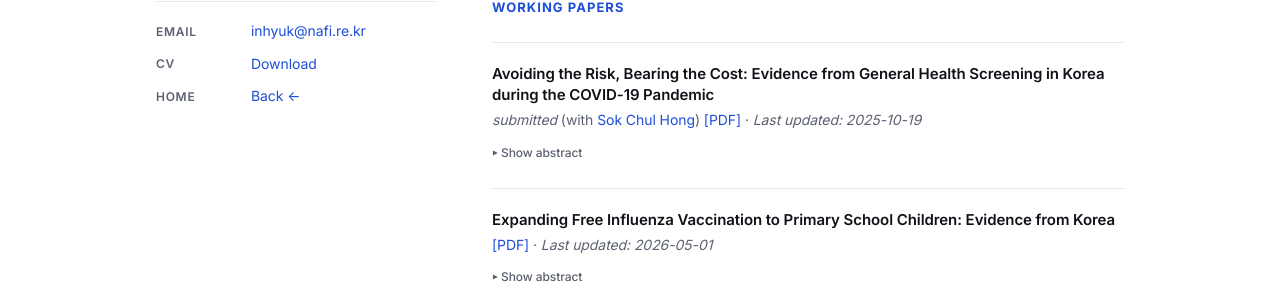
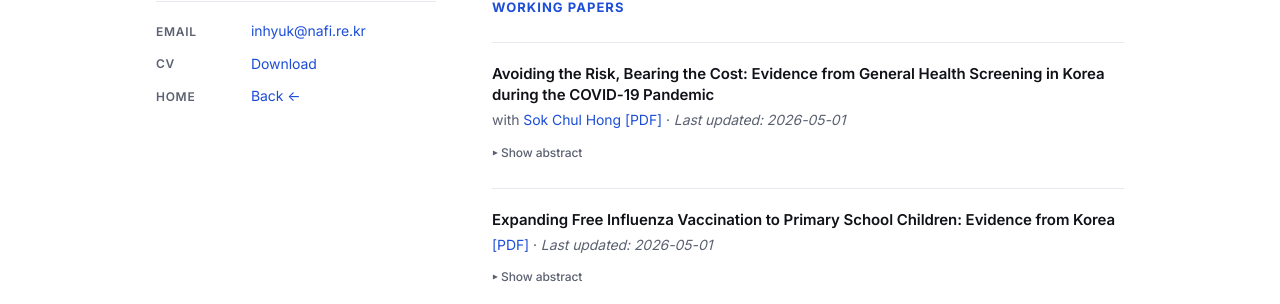
Before and after one commit to inhyuk-hwang/inhyuk-hwang.github.io, a Jekyll site: the page built from research.md, in a window 1280 px wide and 1328 px high. Shown: the part 514-818 px from the top of the window. Built offline with Jekyll 4.4.1, drawn with Linux system fonts in a browser that asks for light colours.

Commit message:
Update papers.yml

```diff
--- a/_data/papers.yml
+++ b/_data/papers.yml
@@ -1,12 +1,14 @@
 - title: "Avoiding the Risk, Bearing the Cost: Evidence from General Health Screening in Korea during the COVID-19 Pandemic"
-  authors: "*submitted* (with [Sok Chul Hong](https://sites.google.com/site/sokchulhong/))"
+  status: "submitted"
+  authors: "with [Sok Chul Hong](https://sites.google.com/site/sokchulhong/)"
   link_text: "PDF"
   file: /assets/Avoiding_the_Risk_Bearing_the_Cost.pdf
-  updated: 2025-10-19
+  updated: 2026-05-01
   abstract: |
     This study examines the unintended health consequences of voluntary responses to COVID-19. We focus on general health screening in Korea, using administrative data that link medical claims and screening records. At the national level, screening rates declined markedly in 2020, the first year of the pandemic, relative to counterfactual trends. Complementing this aggregate pattern, individual-level analysis reveals notable heterogeneity: declines were larger among those with higher predicted risk of chronic disease. We then assess the consequences of forgone screening, employing propensity score matching and event study designs. Our estimates show that, had they been screened, individuals who missed screening would have been more likely to initiate care for chronic diseases. The costs of missed screening were especially large among those at higher predicted risk of chronic disease. Such delays in management led to more advanced conditions at the time of care initiation. Our findings show that, even without strict quarantine policies, voluntary responses to infection can undermine preventive care, disproportionately affecting high-benefit groups. This underscores the importance of balancing infection control with the continuity of preventive care during health crises.
 
 - title: "Expanding Free Influenza Vaccination to Primary School Children: Evidence from Korea"
+  status: ""
   authors: ""
   link_text: "PDF"
   file: /assets/Expanding_Free_Influenza_Vaccination.pdf
```
